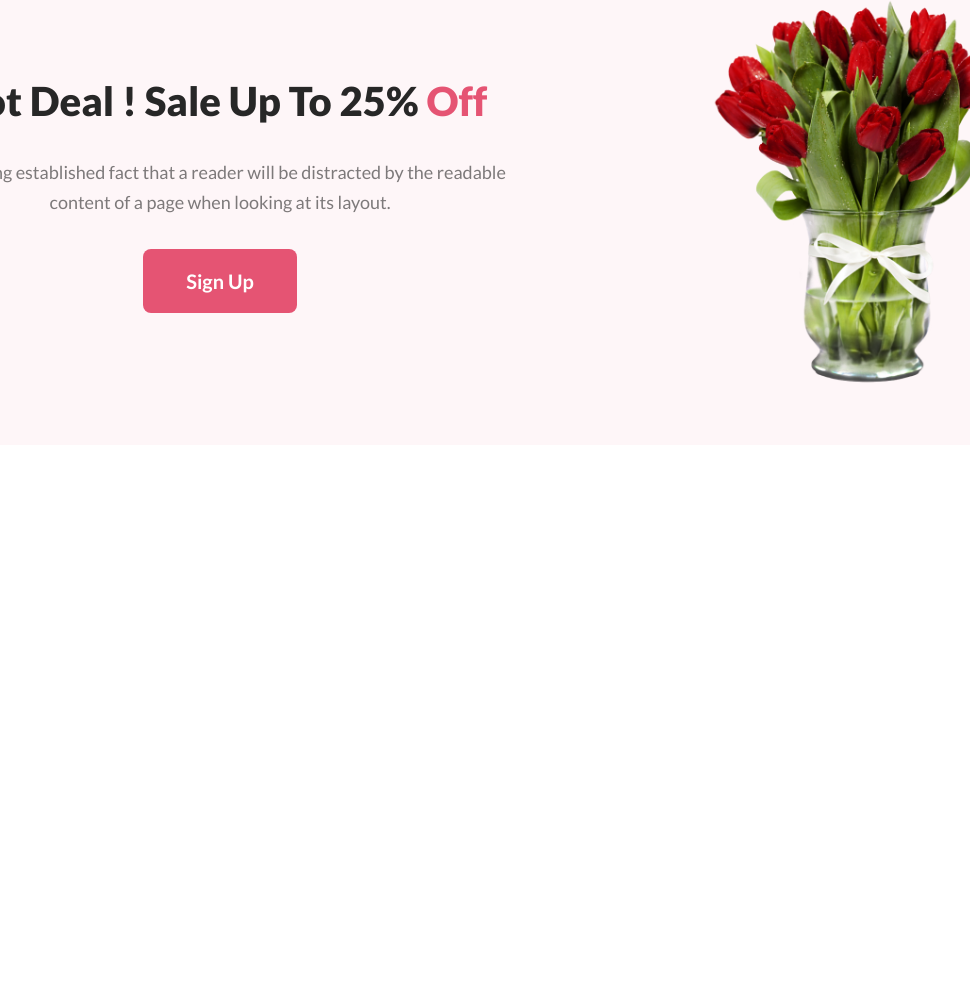
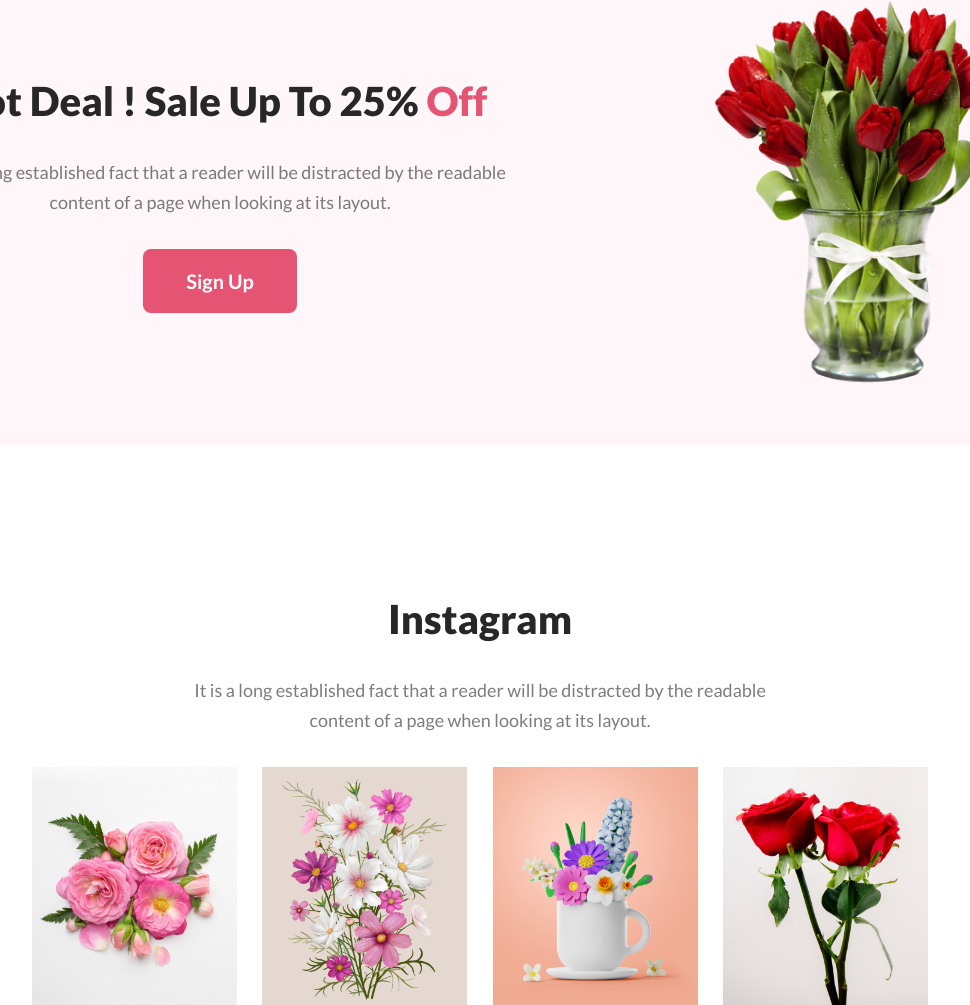
Before and after one commit to M-H-Maruf/flower-shop-website, a plain HTML site: page index.html in a window 1280 px wide. Shown: the part 2103-3108 px from the top of the page, without its empty margins (160-1130 px from the left). Before the commit the page ends 2698 px from the top, so only its background shows below. Drawn offline with Linux system fonts and the light colour scheme.

Commit message:
instagram section added

```diff
--- a/index.html
+++ b/index.html
@@ -115,6 +115,35 @@
                 </div>
             </section>
             <!-- deal end -->
+
+            <!-- instagram start -->
+            <section class="instagram">
+                <h2 class="section-title">Instagram</h2>
+                <p class="section-description">
+                    It is a long established fact that a reader will be
+                    distracted by the readable<br />content of a page when
+                    looking at its layout.
+                </p>
+                <div class="insta-card-container">
+                    <img
+                        src="images/Flower 01.png"
+                        alt="instagram-photo-of-flower"
+                    />
+                    <img
+                        src="images/Rectangle 4.png"
+                        alt="instagram-photo-of-flower"
+                    />
+                    <img
+                        src="images/Rectangle 5.png"
+                        alt="instagram-photo-of-flower"
+                    />
+                    <img
+                        src="images/Rectangle 6.png"
+                        alt="instagram-photo-of-flower"
+                    />
+                </div>
+            </section>
+            <!-- instagram end -->
         </main>
         <footer></footer>
     </body>
--- a/styles/style.css
+++ b/styles/style.css
@@ -135,10 +135,24 @@
 .deal-right {
     text-align: center;
 }
-.deal-right img{
+.deal-right img {
     width: 300px;
     padding: 50px;
 }
-.deal-left span{
+.deal-left span {
     color: #e55473;
 }
+
+/* instagram styles */
+.instagram {
+    text-align: center;
+}
+.insta-card-container {
+    display: flex;
+    width: 70vw;
+margin: auto;
+    gap: 2vw;
+}
+.insta-card-container img {
+    width: 16vw;
+}
```
